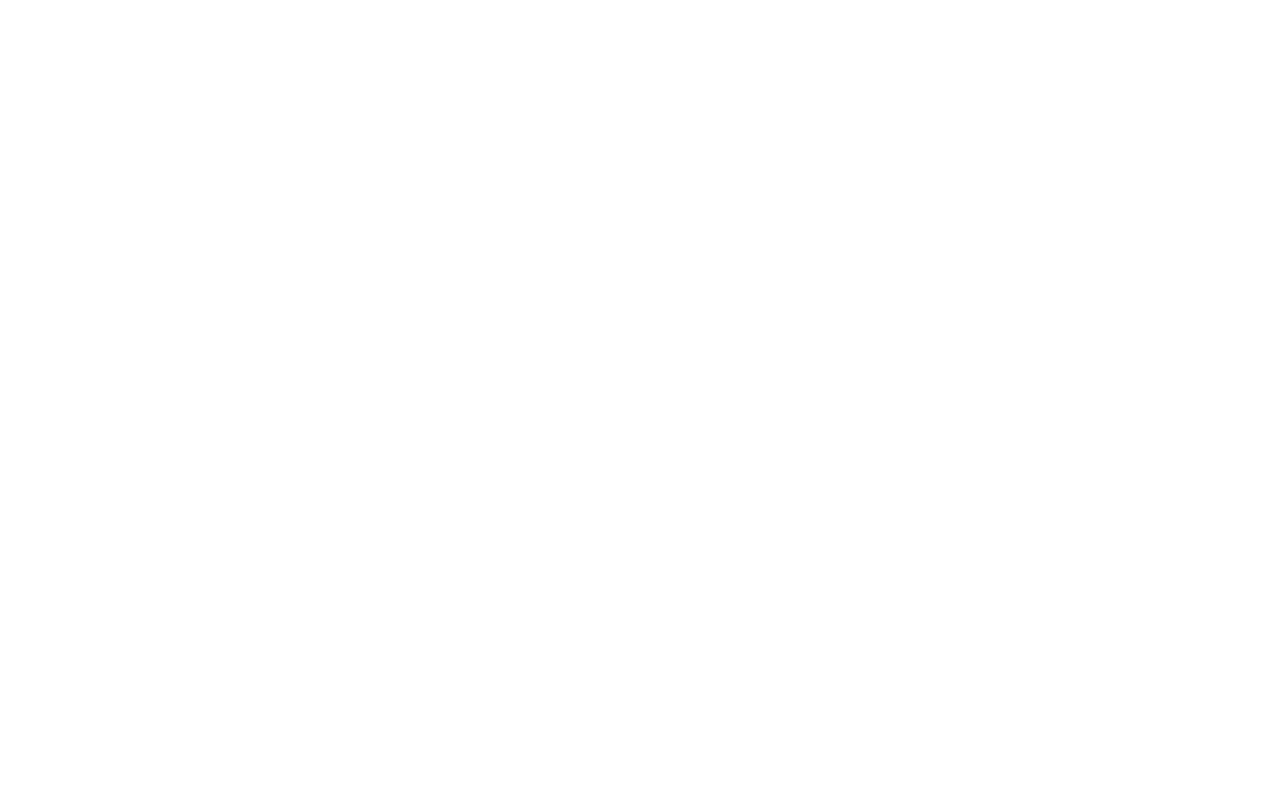
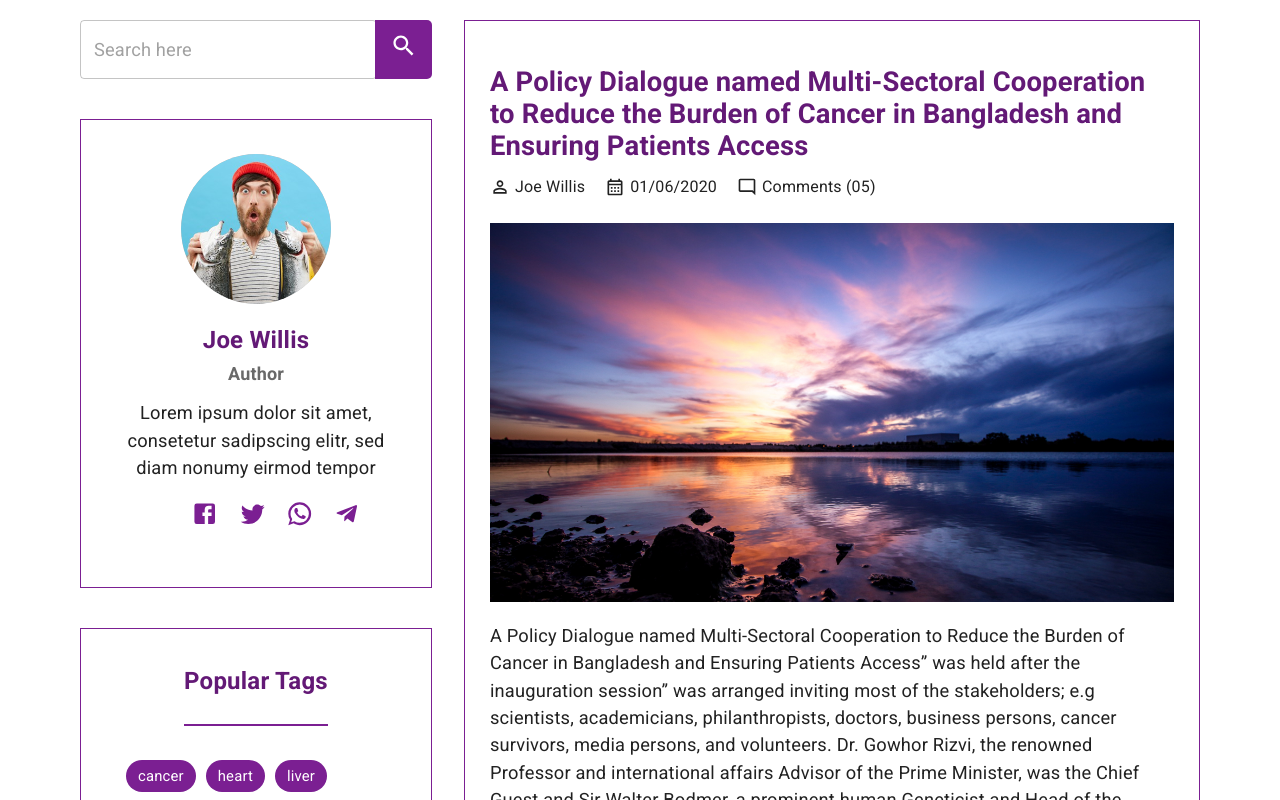
Before and after one commit to MoodsingerSF/ccrt-clinic, a Next.js app: page /blogs/1 in a window 1280 px wide. Shown: the top 800 px of the page. Built offline with nearby package versions, Linux system fonts and the light colour scheme.

Commit message:
ccrt-blog:modified blogCards,blogId,blog screen

```diff
--- a/components/cards/BlogCard.js
+++ b/components/cards/BlogCard.js
@@ -1,5 +1,6 @@
 import React from "react";
 import Image from "next/image";
+import { useRouter } from "next/router";
 import blog from "../../public/image/blog/blog1.jpeg";
 import {
   Avatar,
@@ -12,7 +13,7 @@
   Typography,
 } from "@mui/material";
 import { useStyles } from "../../styles/blogstyle";
-import { useRouter } from "next/router";
+import PropTypes from "prop-types";
 
 const BlogCard = ({ blogId }) => {
   const classes = useStyles();
@@ -233,3 +234,6 @@
 };
 
 export default BlogCard;
+BlogCard.propTypes = {
+  blogId: PropTypes.string.isRequired,
+};
--- a/pages/blogs/[blogId].js
+++ b/pages/blogs/[blogId].js
@@ -1,7 +1,32 @@
 import React from "react";
+import { Grid } from "@mui/material";
+import { useStyles } from "../../styles/blogDetailstyle";
+import BlogDetailsLeft from "../../components/blogs/blog-details/BlogDetailsLeft";
+import BlogDetailsRight from "../../components/blogs/blog-details/BlogDetailsRight";
 
 const BlogDetailsScreen = () => {
-  return <div></div>;
+  const classes = useStyles();
+  return (
+    <Grid
+      container
+      justifyContent="center"
+      alignItems="center"
+      className={classes.ccrt__blogDetails__section}
+    >
+      <Grid
+        container
+        spacing={4}
+        className={classes.ccrt__blogDetails__container}
+      >
+        <Grid item xs={12} sm={6} md={5} lg={4}>
+          <BlogDetailsLeft />
+        </Grid>
+        <Grid item xs={12} sm={6} md={7} lg={8}>
+          <BlogDetailsRight />
+        </Grid>
+      </Grid>
+    </Grid>
+  );
 };
 
 export default BlogDetailsScreen;
--- a/pages/blogs/index.js
+++ b/pages/blogs/index.js
@@ -5,12 +5,9 @@
 import { useStyles } from "../../styles/blogstyle";
 import img from "../../public/image/ccrt-bg/CCRT_bg.jpg";
 import BlogCard from "../../components/cards/BlogCard";
-import { useRouter } from "next/router";
 
 const BlogScreen = () => {
   const classes = useStyles();
-
-  const router = useRouter();
 
   return (
     <>
@@ -28,7 +25,7 @@
         </Grid>
         <Grid container justifyContent="center" alignItems="center">
           {blogData.map((item) => (
-            <BlogCard blogId={item.id} />
+            <BlogCard blogId={item.id} key={item.id} />
           ))}
         </Grid>
       </Grid>
```
